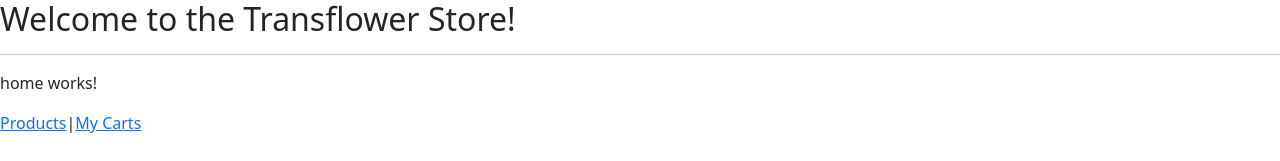
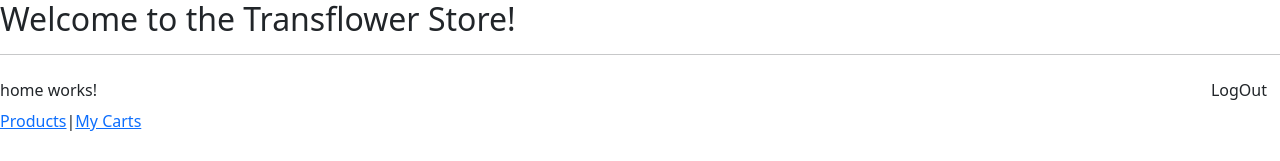
Before and after one commit to LalitPG/Angular-Training, an Angular app: page /home in a window 1280 px wide. Shown: the top 161 px of the page. Built offline with nearby package versions, Linux system fonts and the light colour scheme; sample sign-in values are in the browser's storage.

Commit message:
code changes

```diff
--- a/src/app/app.routes.ts
+++ b/src/app/app.routes.ts
@@ -7,6 +7,7 @@ import { HomeComponent } from './home/home.component';
 import { RegisterComponent } from './membership/register/register.component';
 import { DeleteComponent } from './catalog/products/delete/delete.component';
 import { CartComponent } from './shopping-cart/cart/cart.component';
+import { Loggedinguard } from './loggedinguard.service';
 
 export const routes: Routes = [
   { path: '', redirectTo: 'login', pathMatch: 'full' },
@@ -15,7 +16,7 @@ export const routes: Routes = [
   { path: 'update/:id', component: UpdateComponent },
   { path: 'delete/:id', component: DeleteComponent },
   { path: 'login', component:  SignInComponent},
-  { path: 'home', component:  HomeComponent},
+  { path: 'home', component:  HomeComponent,canActivate:[Loggedinguard]},
   { path: 'addtocart', component:  CartComponent},
   { path: 'register', component:  RegisterComponent},
   { path: 'cart', component:  CartComponent}
--- a/src/app/home/home.component.html
+++ b/src/app/home/home.component.html
@@ -1,2 +1,7 @@
-<p>home works!</p>
+<!-- <p>home works!</p> -->
+<div style="display: flex;justify-content:space-between;align-items: center;">
+  <label for="myLabel" style="margin-left: 0%;">home works!</label>
+  <input class="btn" type="button" value="LogOut" (click)="LogOut()">
+</div>
+<!-- <div style="text-align: right;"><input class="btn" type="button" value="LogOut" (click)="LogOut()"></div> -->
 <a [routerLink]="['/lists']">Products</a>|<a [routerLink]="['/cart']">My Carts</a>
--- a/src/app/home/home.component.ts
+++ b/src/app/home/home.component.ts
@@ -1,5 +1,6 @@
 import { Component } from '@angular/core';
-import { RouterLink, RouterModule } from '@angular/router';
+import { Router, RouterLink, RouterModule } from '@angular/router';
+import { AuthService } from '../membership/auth.service';
 @Component({
   selector: 'app-home',
   standalone: true,
@@ -8,5 +9,14 @@ import { RouterLink, RouterModule } from '@angular/router';
   styleUrl: './home.component.css'
 })
 export class HomeComponent {
+     constructor(private authSer:AuthService,private router:Router)
+     {
 
+     }
+     LogOut()
+     {
+       console.log('logout');
+       this.authSer.logout();
+       this.router.navigate(['/login']);
+     }
 }
--- /dev/null
+++ b/src/app/loggedinguard.service.ts
@@ -0,0 +1,16 @@
+import { Injectable } from '@angular/core';
+import { ActivatedRouteSnapshot, CanActivate, GuardResult, MaybeAsync, RouterStateSnapshot } from '@angular/router';
+import { AuthService } from './membership/auth.service';
+
+@Injectable({
+  providedIn: 'root'
+})
+export class Loggedinguard implements CanActivate {
+
+  constructor(private authSer:AuthService) { }
+
+  canActivate(): boolean {
+    return this.authSer.isLoggedIn();
+  }
+
+}
```
Also changed, not shown: 1 other file (tests, documents, lock files or other folders).
